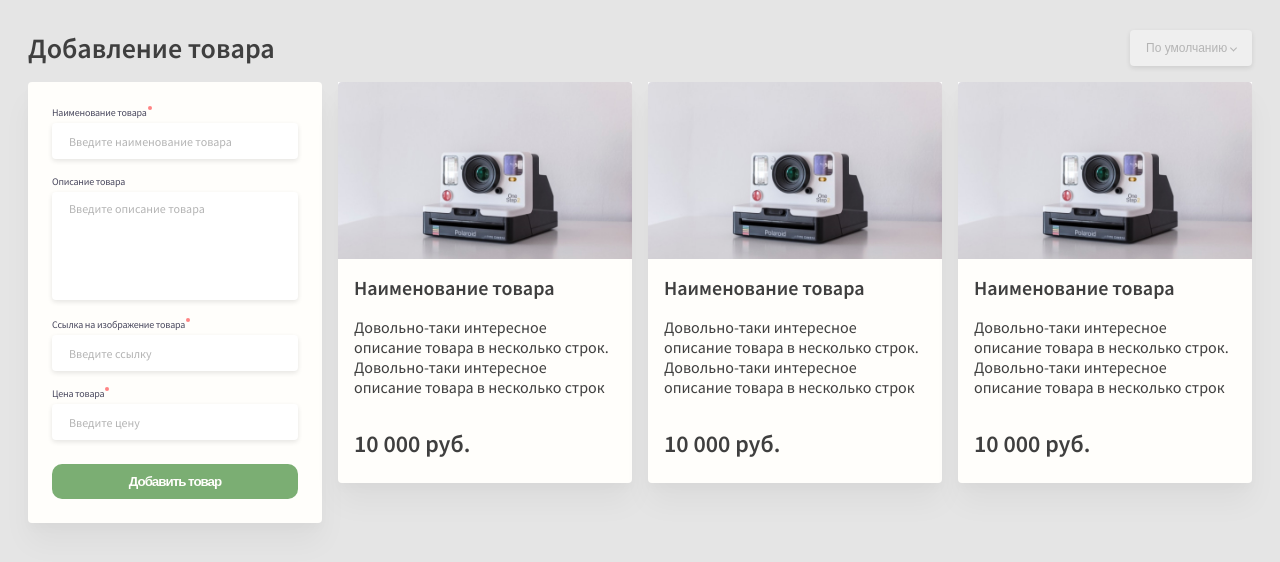
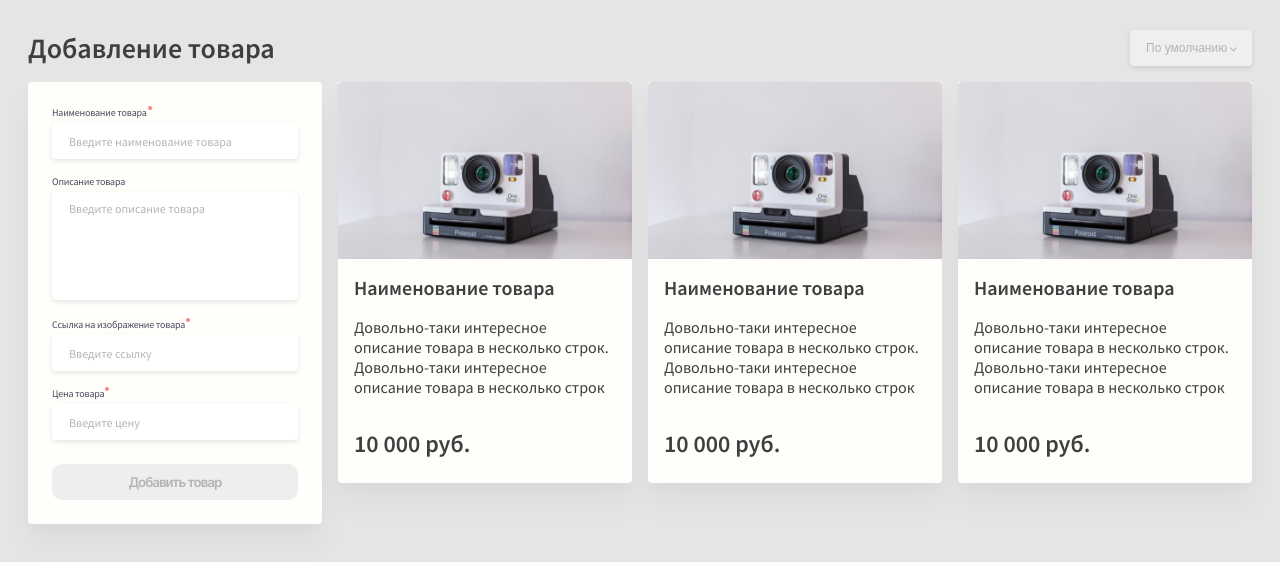
Before and after one commit to Kartaviy-arteom/idaproject, a Vue app: page / in a window 1280 px wide. Shown: the top 562 px of the page. Built offline with nearby package versions, Linux system fonts and the light colour scheme.

Commit message:
form button edit

```diff
--- a/src/assets/style/form.scss
+++ b/src/assets/style/form.scss
@@ -70,7 +70,7 @@
   }
 
   button[type="submit"] {
-    font-family: "Inter" sans-serif;
+    font-family: "Inter", sans-serif;
     font-weight: 600;
     letter-spacing: -1px;
     color: $color-default-white;
--- a/src/components/FormComponent.vue
+++ b/src/components/FormComponent.vue
@@ -1,8 +1,8 @@
 <template>
-  <form class="form" action="" method="post" autocomplete="off">
+  <form class="form" action="" method="post" autocomplete="off" @submit.prevent = "onSubmit">
     <p>
       <label for="product-name">Наименование товара</label>
-      <input type="text" name="product-name" id="product-name" required placeholder="Введите наименование товара">
+      <input type="text" name="product-name" id="product-name" required placeholder="Введите наименование товара" v-model="name">
     </p>
     <p>
       <label for="description">Описание товара</label>
@@ -10,12 +10,27 @@
     </p>
     <p>
       <label for="link">Ссылка на изображение товара</label>
-      <input type="text" name="link" id="link" required placeholder="Введите ссылку">
+      <input type="text" name="link" id="link" required placeholder="Введите ссылку" v-model="link">
     </p>
     <p>
       <label for="price">Цена товара</label>
-      <input type="text" name="price" id="price" required placeholder="Введите цену" pattern="[0-9.]+">
+      <input type="text" name="price" id="price" required placeholder="Введите цену" pattern="[0-9.]+" v-model="price">
     </p>
-    <button type="submit">Добавить товар</button>
+    <button type="submit" :disabled="!isFormValid">Добавить товар</button>
   </form>
 </template>
+
+<script>
+export default {
+  computed: {
+    isFormValid () {
+      return false
+    }
+  },
+  methods: {
+    // isFormValid () {
+    //   return !this.name
+    // }
+  }
+}
+</script>
```
Also changed, not shown: 1 other file (tests, documents, lock files or other folders).
